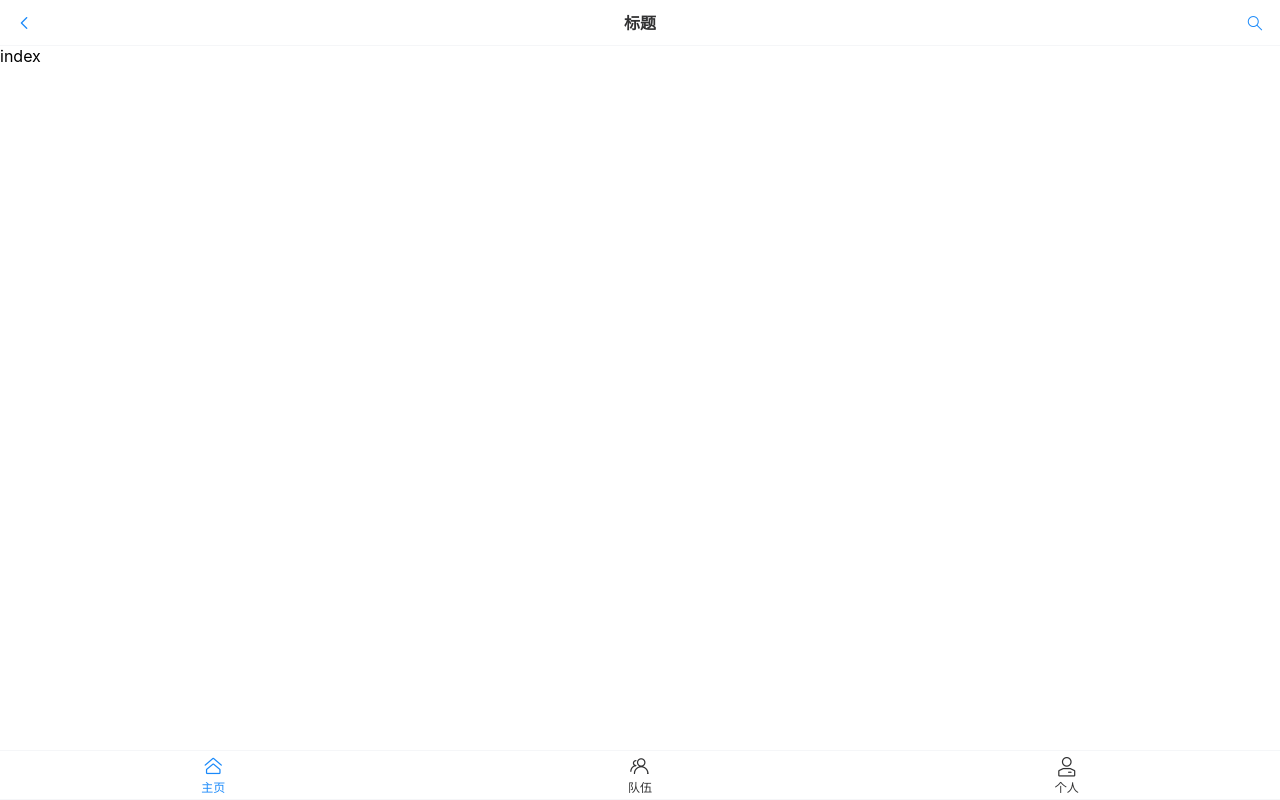
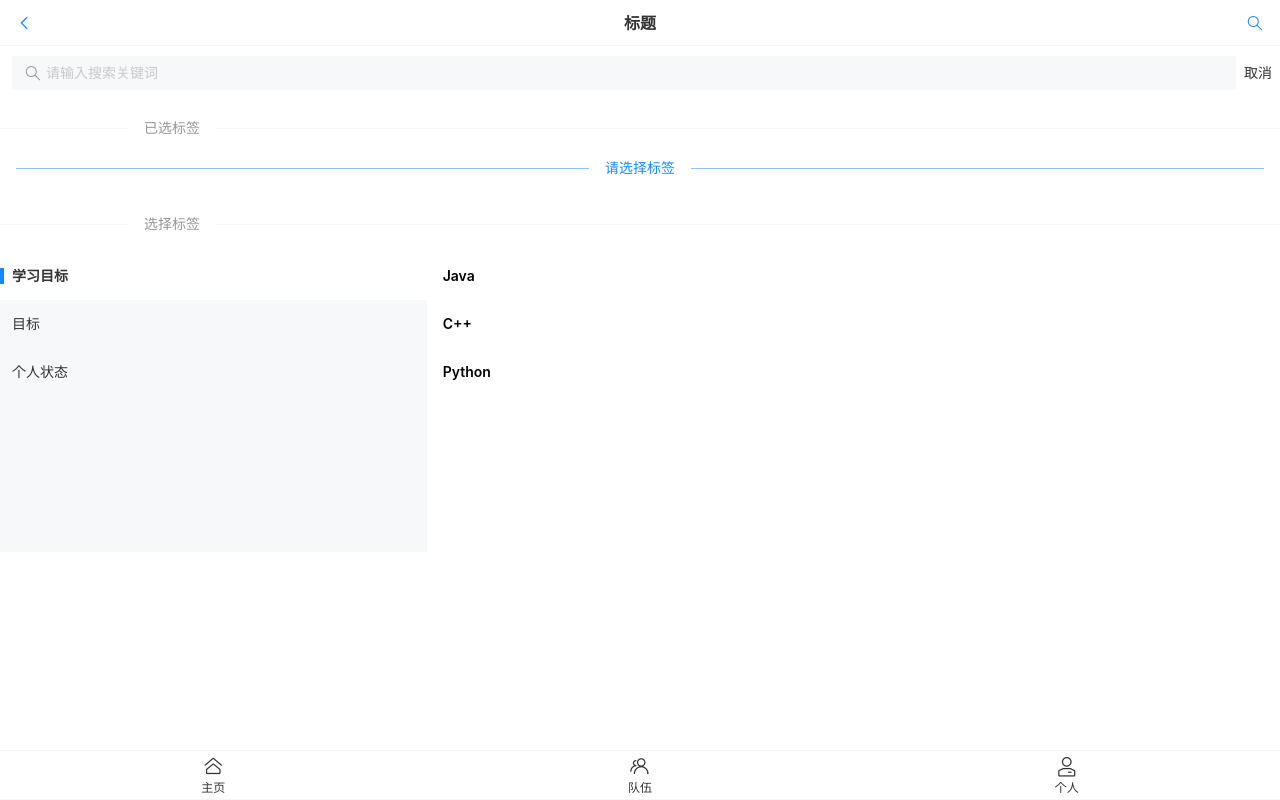
Before and after one commit to dingxinliang88/hi-heart-frontend, a Vue app: page /#/search in a window 1280 px wide. Built offline with nearby package versions, Linux system fonts and the light colour scheme.

Commit message:
add: search tag

```diff
--- a/package.json
+++ b/package.json
@@ -10,7 +10,8 @@
   },
   "dependencies": {
     "vant": "^4.3.2",
-    "vue": "^3.2.47"
+    "vue": "^3.2.47",
+    "vue-router": "4"
   },
   "devDependencies": {
     "@vitejs/plugin-vue": "^4.1.0",
--- /dev/null
+++ b/src/config/route.ts
@@ -0,0 +1,14 @@
+//定义一些路由
+import Index from "../pages/Index.vue";
+import Team from "../pages/TeamPage.vue";
+import User from "../pages/UserPage.vue";
+import SearchPage from "../pages/SearchPage.vue";
+
+const routes = [
+  { path: "/", component: Index },
+  { path: "/team", component: Team },
+  { path: "/user", component: User },
+  { path: "/search", component: SearchPage },
+];
+
+export default routes; //导出
--- a/src/layouts/BasicLayout.vue
+++ b/src/layouts/BasicLayout.vue
@@ -11,35 +11,30 @@
   </van-nav-bar>
 
   <div id="content">
-    <template v-if="active === 'index'">
-      <Index />
-    </template>
-    <template v-if="active === 'team'">
-      <Team />
-    </template>
-    <template v-if="active === 'user'">
-      <User />
-    </template>
+    <router-view></router-view>
   </div>
 
-  <van-tabbar v-model="active" @change="onChange">
-    <van-tabbar-item name="index" icon="home-o"> 主页 </van-tabbar-item>
-    <van-tabbar-item name="team" icon="friends-o">队伍</van-tabbar-item>
-    <van-tabbar-item name="user" icon="manager-o">个人</van-tabbar-item>
+  <van-tabbar route @change="onChange">
+    <van-tabbar-item name="index" icon="home-o" to="/">主页</van-tabbar-item>
+    <van-tabbar-item name="team" icon="friends-o" to="/team"
+      >队伍</van-tabbar-item
+    >
+    <van-tabbar-item name="user" icon="manager-o" to="/user"
+      >个人</van-tabbar-item
+    >
   </van-tabbar>
 </template>
 
-<script setup>
-import { ref } from "vue";
+<script setup lang="ts">
 import { showToast } from "vant";
-import Index from "../pages/Index.vue";
-import Team from "../pages/Team.vue";
-import User from "../pages/User.vue";
-const onClickLeft = () => history.back();
-const onClickRight = () => showToast("按钮");
+import { useRouter } from "vue-router";
 
-const active = ref("index");
-const onChange = (index) => showToast(`标签 ${index}`);
+const router = useRouter();
+
+const onClickLeft = () => router.push("/");
+const onClickRight = () => router.push("/search");
+
+const onChange = (index: any) => showToast(`标签 ${index}`);
 </script>
 
 <style scoped></style>
--- a/src/main.ts
+++ b/src/main.ts
@@ -1,9 +1,22 @@
 import { createApp } from "vue";
-import { Button, NavBar, Icon, Tabbar, TabbarItem } from "vant";
 import App from "./App.vue";
+import routes from "./config/route";
+import * as VueRouter from "vue-router";
+// import { Button, NavBar, Icon, Tabbar, TabbarItem } from "vant";
+import Vant from "vant";
+import "vant/lib/index.css";
 
 const app = createApp(App);
 
-app.use(Button).use(NavBar).use(Icon).use(Tabbar).use(TabbarItem);
+// app.use(Button).use(NavBar).use(Icon).use(Tabbar).use(TabbarItem);
+app.use(Vant);
+
+const router = VueRouter.createRouter({
+  // 4. Provide the history implementation to use. We are using the hash history for simplicity here.
+  history: VueRouter.createWebHashHistory(),
+  routes, // short for `routes: routes`
+});
+
+app.use(router);
 
 app.mount("#app");
--- /dev/null
+++ b/src/pages/SearchPage.vue
@@ -0,0 +1,106 @@
+<template>
+  <form action="/">
+    <van-search
+      v-model="searchText"
+      show-action
+      placeholder="请输入搜索关键词"
+      @search="onSearch"
+      @cancel="onCancel"
+    />
+  </form>
+
+  <van-divider content-position="left">已选标签</van-divider>
+  <van-divider
+    v-if="!activeIds.length"
+    :style="{ color: '#1989fa', borderColor: '#1989fa', padding: '0 16px' }"
+  >
+    请选择标签
+  </van-divider>
+
+  <van-row style="padding: 0 16px">
+    <van-col v-for="tag in activeIds" span="6">
+      <van-tag
+        :show="show"
+        closeable
+        size="medium"
+        type="primary"
+        @close="doClose(tag)"
+      >
+        {{ tag }}
+      </van-tag>
+    </van-col>
+  </van-row>
+
+  <van-divider content-position="left">选择标签</van-divider>
+  <van-tree-select
+    v-model:active-id="activeIds"
+    v-model:main-active-index="activeIndex"
+    :items="tagList"
+  />
+</template>
+
+<script setup lang="ts">
+import { ref } from "vue";
+
+/**
+ * 搜索过滤标签
+ */
+const onSearch = () => {
+  tagList.value = originTagList.map((parentTag) => {
+    const tempChildren = [...parentTag.children];
+    const tempParentTag = { ...parentTag };
+    tempParentTag.children = tempChildren.filter((item) =>
+      item.text.includes(searchText.value)
+    );
+
+    return tempParentTag;
+  });
+};
+/**
+ * 取消搜索
+ */
+const onCancel = () => {
+  searchText.value = "";
+  tagList.value = originTagList;
+};
+
+const show = ref(true);
+const doClose = (tag: string) => {
+  activeIds.value = activeIds.value.filter((item) => {
+    return item !== tag;
+  });
+};
+
+const searchText = ref("");
+
+const activeIds = ref([]);
+const activeIndex = ref(0);
+const originTagList = [
+  {
+    text: "学习目标",
+    children: [
+      { text: "Java", id: "Java" },
+      { text: "C++", id: "C++" },
+      { text: "Python", id: "Python" },
+    ],
+  },
+  {
+    text: "目标",
+    children: [
+      { text: "考研", id: "考研" },
+      { text: "工作", id: "工作" },
+    ],
+  },
+  {
+    text: "个人状态",
+    children: [
+      { text: "活泼", id: "活泼" },
+      { text: "悠闲自在", id: "悠闲自在" },
+    ],
+  },
+];
+
+let tagList = ref(originTagList);
+</script>
+
+<style scoped></style>
```
Also changed, not shown: components.d.ts (+9 -0 lines), src/pages/TeamPage.vue (renamed from src/pages/Team.vue), src/pages/UserPage.vue (renamed from src/pages/User.vue).
